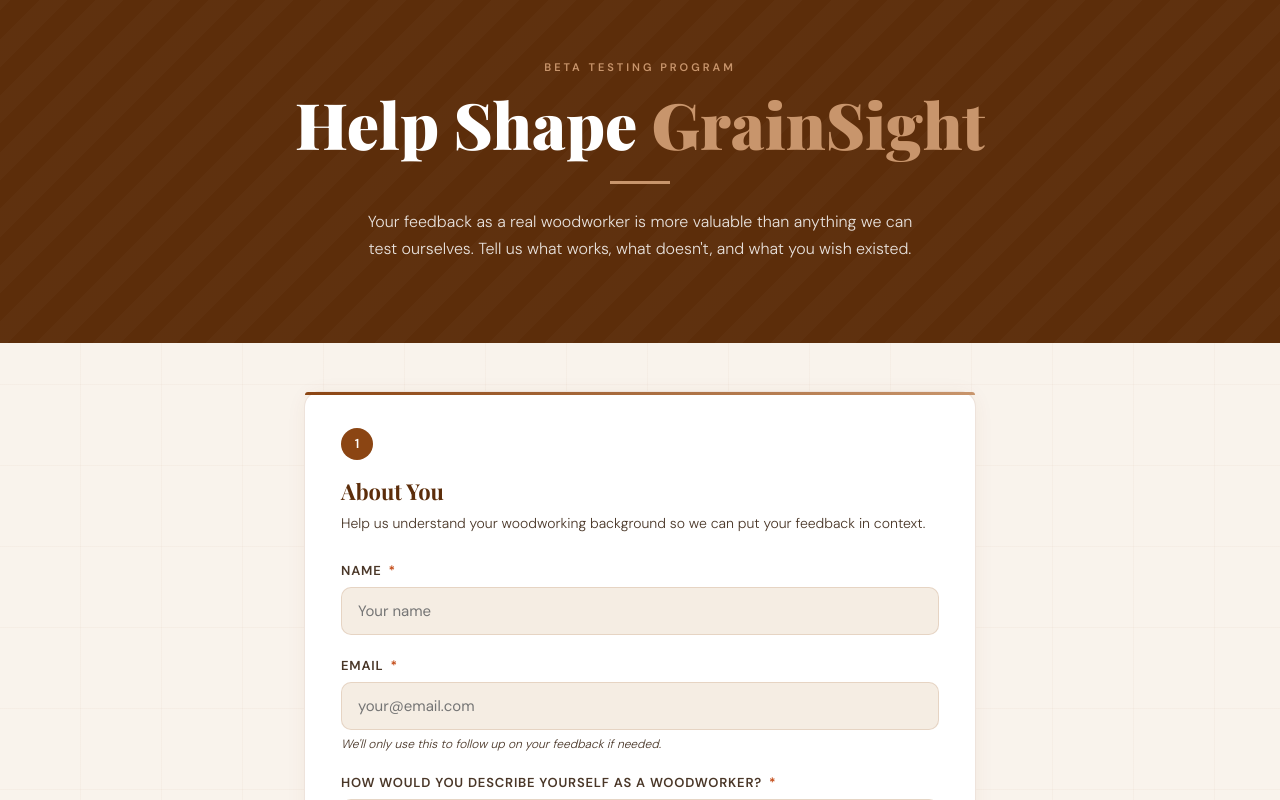
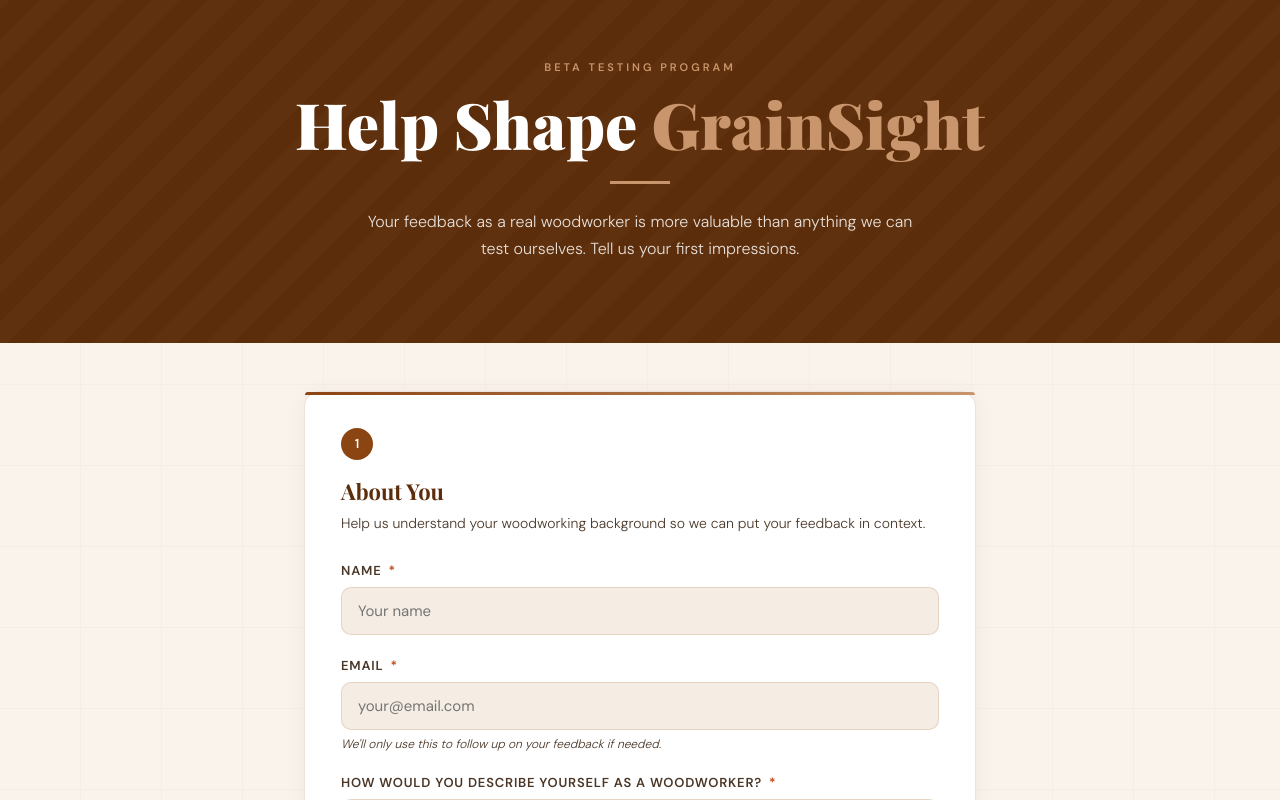
Before and after one commit to acj6358/grainsight-feedback, a plain HTML site: page index.html in a window 1280 px wide. Shown: the top 800 px of the page. Drawn offline with nearby package versions, Linux system fonts and the light colour scheme.

Commit message:
Enhance feedback section with dynamic subtitles
Added dynamic subtitle updates based on URL parameters for the feedback section.

```diff
--- a/index.html
+++ b/index.html
@@ -397,7 +397,17 @@
   <div class="hero-eyebrow">Beta Testing Program</div>
   <h1>Help Shape <span>GrainSight</span></h1>
   <div class="hero-rule"></div>
-  <p>Your feedback as a real woodworker is more valuable than anything we can test ourselves. Tell us what works, what doesn't, and what you wish existed.</p>
+  <p id="hero-subtitle">Your feedback as a real woodworker is more valuable than anything we can test ourselves. Tell us what works, what doesn't, and what you wish existed.</p>
+  <script>
+    const p = new URLSearchParams(window.location.search);
+    const r = parseInt(p.get('round') || '1');
+    const subtitles = [
+      'Your feedback as a real woodworker is more valuable than anything we can test ourselves. Tell us your first impressions.',
+      'You\'ve been using GrainSight for a while now. Tell us what\'s working, what\'s clunky, and what\'s missing.',
+      'Final round! This is your chance to tell us everything — would you pay for this? What would make it essential?'
+    ];
+    document.getElementById('hero-subtitle').textContent = subtitles[r - 1] || subtitles[0];
+  </script>
 </div>
 
 <div class="container">
@@ -784,6 +794,10 @@
     btn.classList.add('selected');
   }
 
+  // Get round from URL parameter
+  const urlParams = new URLSearchParams(window.location.search);
+  const round = parseInt(urlParams.get('round') || '1');
+
   document.getElementById('feedbackForm').addEventListener('submit', async function(e) {
     e.preventDefault();
 
@@ -798,6 +812,8 @@
         data[key] = value;
       }
     }
+
+    data.round = round;
 
     try {
       const response = await fetch('https://grainsight-backend-production.up.railway.app/beta-feedback/', {
```
